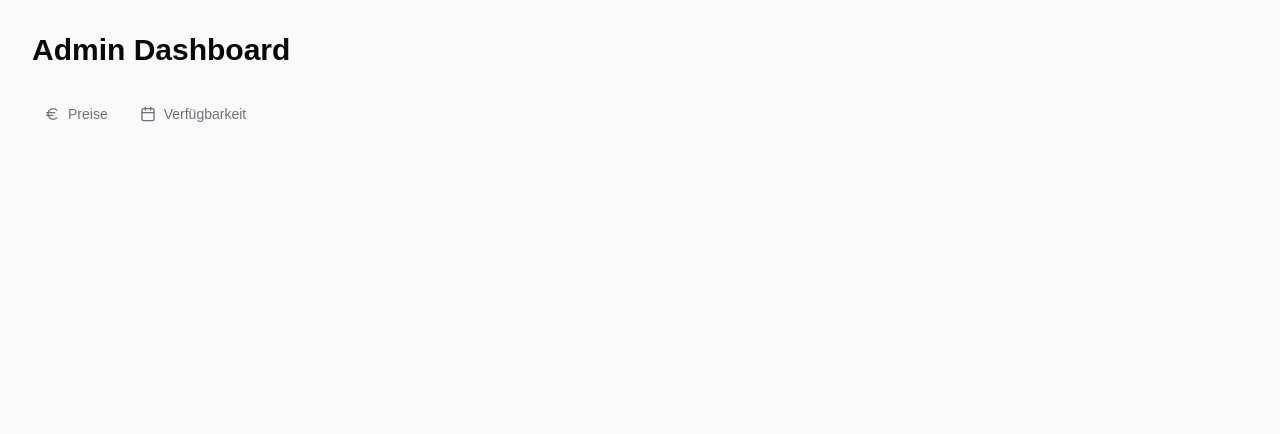
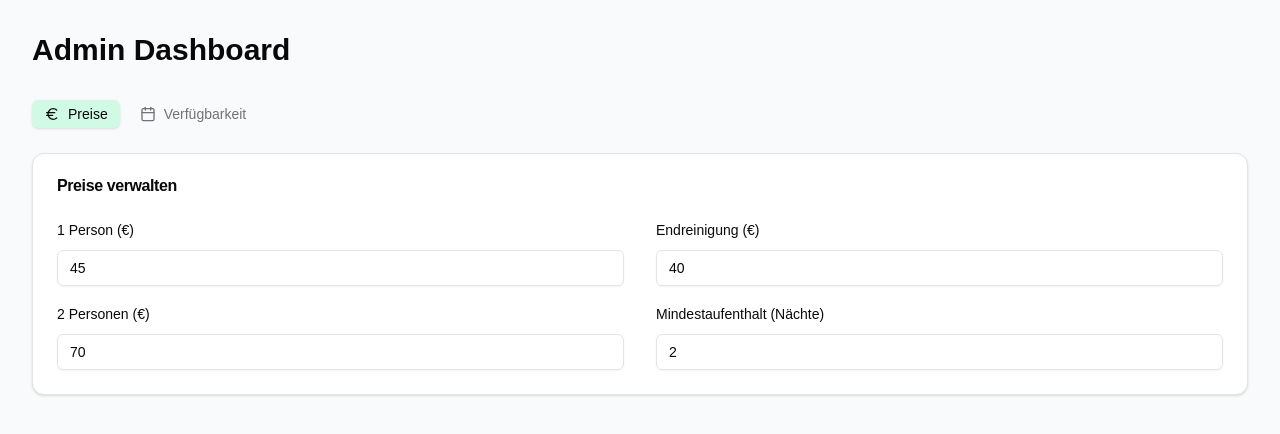
Before and after one commit to GaudiNicki/ferienwohnung-landliebe, a Next.js app: page /admin in a window 1280 px wide. Shown: the top 434 px of the page. Built offline with nearby package versions, Linux system fonts and the light colour scheme.

Commit message:
Correct Admin Dashboard

```diff
--- a/src/components/admin/AdminDashboard.tsx
+++ b/src/components/admin/AdminDashboard.tsx
@@ -11,7 +11,7 @@
             <div className="max-w-7xl mx-auto">
                 <h1 className="text-2xl sm:text-3xl font-bold mb-4 sm:mb-6 md:mb-8">Admin Dashboard</h1>
 
-                <Tabs defaultValue="ratings" className="w-full">
+                <Tabs defaultValue="prices" className="w-full">
                     <TabsList className="w-full justify-start flex-wrap gap-2 h-auto bg-transparent p-0">
                         <TabsTrigger
                             value="prices"
```
